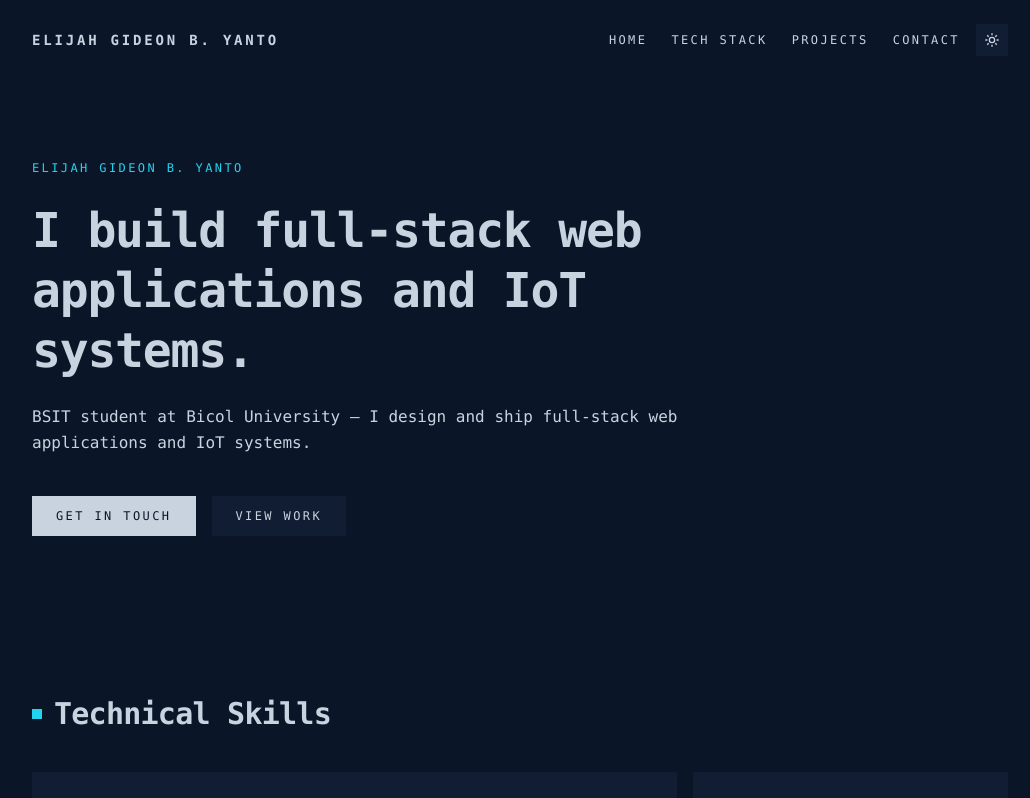
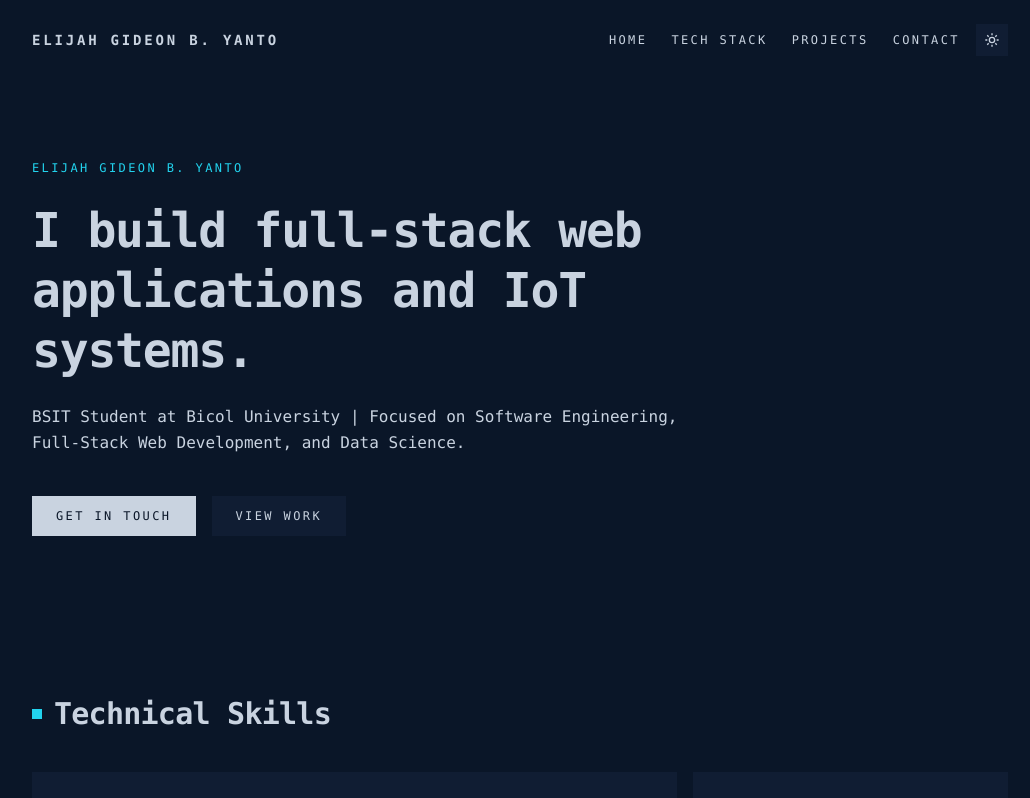
Before and after one commit to g1deon-dev/official-dev-portfolio, a Next.js app: page / in a window 1280 px wide. Shown: the top 798 px of the page, without its empty margins (120-1150 px from the left). Built offline with nearby package versions, Linux system fonts and the light colour scheme.

Commit message:
feat: update hero subheading copy (issue #11)

```diff
--- a/components/Hero.tsx
+++ b/components/Hero.tsx
@@ -12,7 +12,7 @@ export default function Hero(): ReactElement {
       </h1>
 
       <p className="mt-6 max-w-2xl text-sm leading-relaxed sm:text-base">
-        BSIT student at Bicol University — I design and ship full-stack web applications and IoT systems.
+        BSIT Student at Bicol University | Focused on Software Engineering, Full-Stack Web Development, and Data Science.
       </p>
 
       <div className="mt-10 flex flex-wrap gap-4">
```
